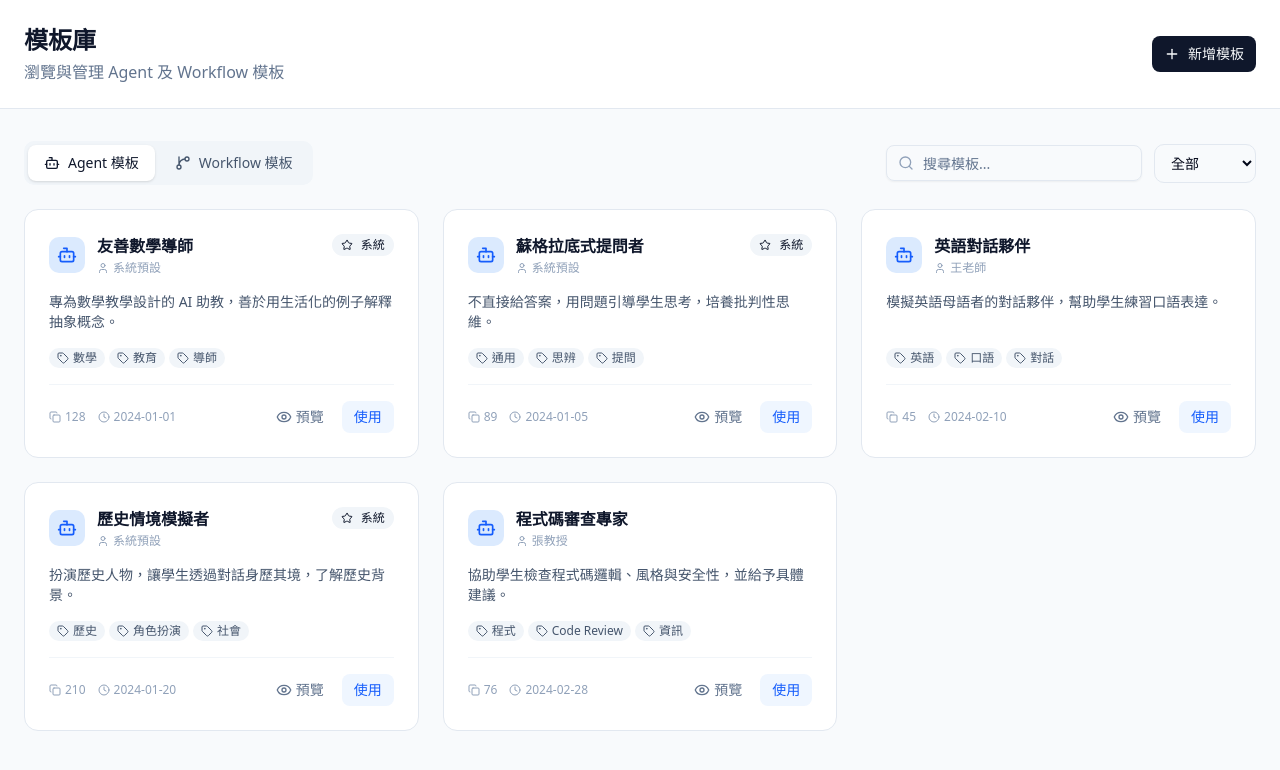
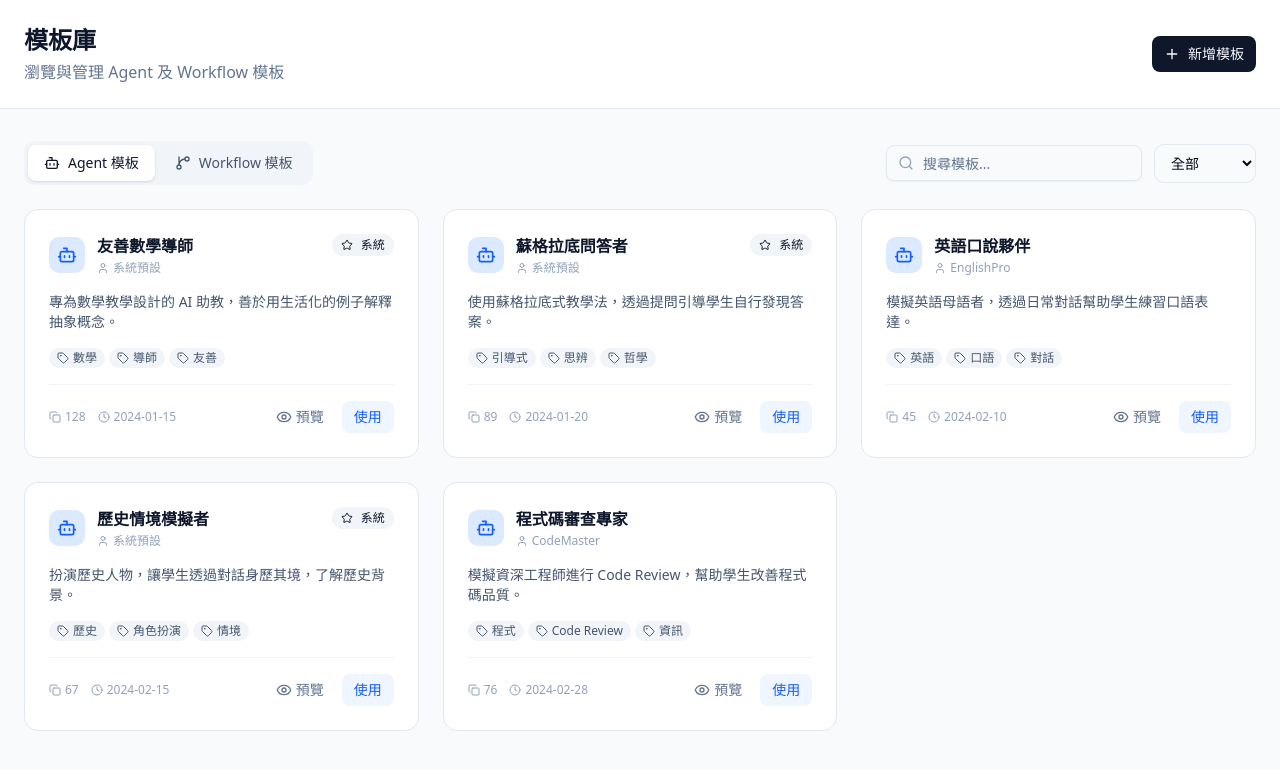
Before and after one commit to Yi0121/TeamTutor, a Next.js app: page /templates in a window 1280 px wide. Shown: the top 770 px of the page. Built offline with nearby package versions, Linux system fonts and the light colour scheme.

Commit message:
feat: implement medium-priority improvements
- Dashboard: Popular agents widget now links to agent detail pages
- Templates: Use centralized MockDataService instead of hardcoded data
- Dashboard analytics link already present in header

Build verified: 16/16 pages generated successfully

```diff
--- a/src/app/dashboard/page.tsx
+++ b/src/app/dashboard/page.tsx
@@ -334,9 +334,10 @@ export default function DashboardPage() {
                         <Widget title="熱門代理人" headerAction={<Link href="/agents"><Button variant="ghost" size="sm" className="text-xs h-7">查看全部</Button></Link>}>
                             <div className="space-y-2 overflow-auto h-full">
                                 {popularAgentsData.map((agent, index) => (
-                                    <div
+                                    <Link
                                         key={agent.id}
-                                        className="flex items-center gap-3 p-2 rounded-lg hover:bg-slate-50 transition-colors"
+                                        href={`/agents/${agent.id}`}
+                                        className="flex items-center gap-3 p-2 rounded-lg hover:bg-slate-100 transition-colors cursor-pointer"
                                     >
                                         <div className="w-6 h-6 rounded-full bg-linear-to-br from-blue-500 to-purple-500 flex items-center justify-center text-white text-xs font-bold">
                                             {index + 1}
@@ -352,7 +353,7 @@ export default function DashboardPage() {
                                             <Star className="w-3 h-3 fill-current" />
                                             <span className="text-xs font-medium">{agent.rating}</span>
                                         </div>
-                                    </div>
+                                    </Link>
                                 ))}
                             </div>
                         </Widget>
--- a/src/app/templates/page.tsx
+++ b/src/app/templates/page.tsx
@@ -25,128 +25,16 @@ import {
     DialogHeader,
     DialogTitle,
 } from '@/components/ui/dialog';
+import MockDataService, { type AgentTemplate, type WorkflowTemplate } from '@/lib/mock';
 
-// Mock Template Data
-const agentTemplates = [
-    {
-        id: 'tpl-agent-001',
-        name: '友善數學導師',
-        description: '專為數學教學設計的 AI 助教，善於用生活化的例子解釋抽象概念。',
-        author: '系統預設',
-        isSystem: true,
-        tags: ['數學', '教育', '導師'],
-        usageCount: 128,
-        createdAt: '2024-01-01',
-        preview: '你是一位友善的數學導師，專門幫助學生理解數學概念。你會用生活中的例子來解釋抽象的數學原理。',
-    },
-    {
-        id: 'tpl-agent-002',
-        name: '蘇格拉底式提問者',
-        description: '不直接給答案，用問題引導學生思考，培養批判性思維。',
-        author: '系統預設',
-        isSystem: true,
-        tags: ['通用', '思辨', '提問'],
-        usageCount: 89,
-        createdAt: '2024-01-05',
-        preview: '你運用蘇格拉底式提問法，不直接給答案，透過問題引導學生思考。',
-    },
-    {
-        id: 'tpl-agent-003',
-        name: '英語對話夥伴',
-        description: '模擬英語母語者的對話夥伴，幫助學生練習口語表達。',
-        author: '王老師',
-        isSystem: false,
-        tags: ['英語', '口語', '對話'],
-        usageCount: 45,
-        createdAt: '2024-02-10',
-        preview: 'You are a friendly English conversation partner. Help students practice speaking naturally.',
-    },
-    {
-        id: 'tpl-agent-004',
-        name: '歷史情境模擬者',
-        description: '扮演歷史人物，讓學生透過對話身歷其境，了解歷史背景。',
-        author: '系統預設',
-        isSystem: true,
-        tags: ['歷史', '角色扮演', '社會'],
-        usageCount: 210,
-        createdAt: '2024-01-20',
-        preview: '你將扮演指定的歷史人物，用第一人稱視角回答學生問題，堅持當時的價值觀與知識背景。',
-    },
-    {
-        id: 'tpl-agent-005',
-        name: '程式碼審查專家',
-        description: '協助學生檢查程式碼邏輯、風格與安全性，並給予具體建議。',
-        author: '張教授',
-        isSystem: false,
-        tags: ['程式', 'Code Review', '資訊'],
-        usageCount: 76,
-        createdAt: '2024-02-28',
-        preview: '你是資深的軟體工程師，請針對學生的程式碼進行 Code Review，指出潛在錯誤與優化空間。',
-    },
-];
-
-const workflowTemplates = [
-    {
-        id: 'tpl-wf-001',
-        name: '基礎問答流程',
-        description: '標準的學生提問、AI 回答、教師確認的三階段流程。',
-        author: '系統預設',
-        isSystem: true,
-        tags: ['基礎', '問答'],
-        usageCount: 234,
-        createdAt: '2024-01-01',
-        nodeCount: 5,
-    },
-    {
-        id: 'tpl-wf-002',
-        name: '協作討論模式',
-        description: '多個 AI 同儕輪流發言，引導深度討論的流程設計。',
-        author: '系統預設',
-        isSystem: true,
-        tags: ['協作', '討論', '進階'],
-        usageCount: 156,
-        createdAt: '2024-01-15',
-        nodeCount: 8,
-    },
-    {
-        id: 'tpl-wf-003',
-        name: '自適應學習路徑',
-        description: '根據學生表現動態調整問題難度的智慧流程。',
-        author: '李教授',
-        isSystem: false,
-        tags: ['自適應', '智慧'],
-        usageCount: 67,
-        createdAt: '2024-03-01',
-        nodeCount: 12,
-    },
-    {
-        id: 'tpl-wf-004',
-        name: 'PBL 專題導向流程',
-        description: '引導學生從問題定義、資料蒐集到方案提出的完整專題學習流程。',
-        author: '系統預設',
-        isSystem: true,
-        tags: ['PBL', '專題', '探究'],
-        usageCount: 112,
-        createdAt: '2024-01-25',
-        nodeCount: 15,
-    },
-    {
-        id: 'tpl-wf-005',
-        name: '辯論比賽流程',
-        description: '包含正方、反方 AI 與裁判 AI 的標準辯論流程控制。',
-        author: 'DebateClub',
-        isSystem: false,
-        tags: ['辯論', '思辨', '多人'],
-        usageCount: 34,
-        createdAt: '2024-03-10',
-        nodeCount: 9,
-    },
-];
+// Get templates from centralized MockDataService
+const agentTemplates = MockDataService.getAgentTemplates();
+const workflowTemplates = MockDataService.getWorkflowTemplates();
 
 type TabType = 'agent' | 'workflow';
 type FilterType = 'all' | 'system' | 'custom';
 
-type TemplateType = (typeof agentTemplates)[0] | (typeof workflowTemplates)[0];
+type TemplateType = AgentTemplate | WorkflowTemplate;
 
 export default function TemplatesPage() {
     const [activeTab, setActiveTab] = useState<TabType>('agent');
@@ -387,7 +275,7 @@ function TemplateCard({
     onUse,
     onPreview,
 }: {
-    template: (typeof agentTemplates)[0] | (typeof workflowTemplates)[0];
+    template: TemplateType;
     type: TabType;
     onUse: () => void;
     onPreview: () => void;
```
